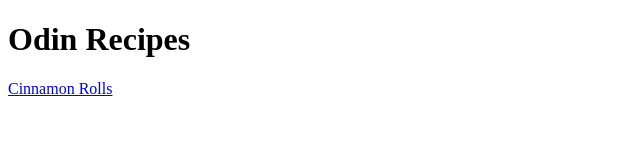
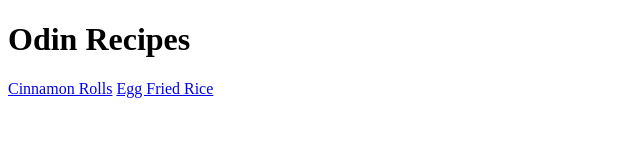
Before and after one commit to halcywal/odin-recipes, a plain HTML site: page index.html in a window 1280 px wide. Shown: the whole page, without its empty margins (0-640 px from the left). Drawn offline with Linux system fonts and the light colour scheme.

Commit message:
Add links to homepage

```diff
--- a/index.html
+++ b/index.html
@@ -8,6 +8,7 @@
     <body>
         <h1>Odin Recipes</h1>
         <a href="recipes/cinnamon-rolls.html">Cinnamon Rolls</a>
+        <a href="recipes/egg-fried-rice.html">Egg Fried Rice</a>
     </body>
 
 </html>
```
Also changed, not shown: recipes/img/cinnamon-rolls.jpeg (added), recipes/img/egg-fried-rice.jpg (added).
